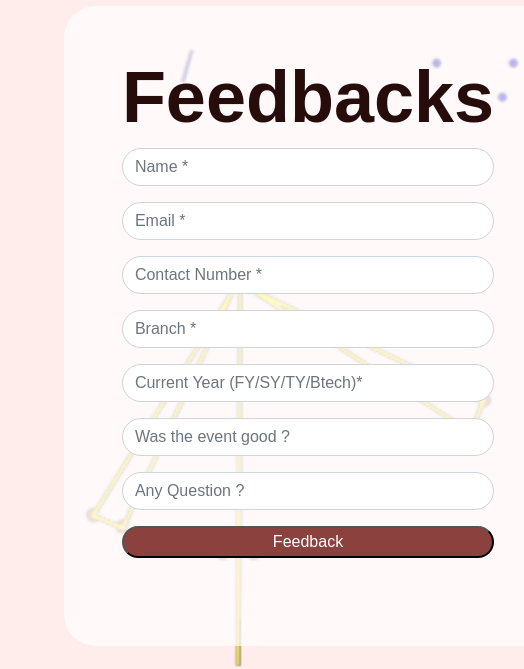
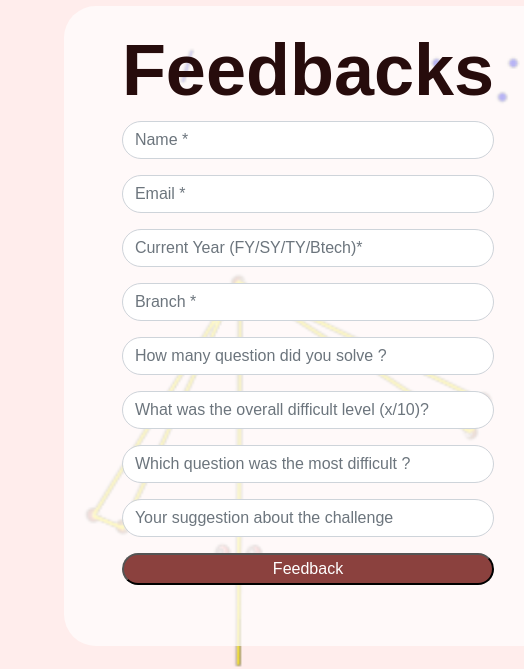
Before and after one commit to SEC-TechTeam/SEC, a plain HTML site: page forms.html in a window 1280 px wide. Shown: the part 202-871 px from the top of the page, 0-524 px from the left. Drawn offline with nearby package versions, Linux system fonts and the light colour scheme.

Commit message:
Event Update

```diff
--- a/forms.html
+++ b/forms.html
@@ -68,7 +68,7 @@
                 <div class="home__data">
                     <h1 class="home__title"style="font-size:9vh;font-weight:800">Feedbacks</h1>
                     <!-- <span class="mobile__title">Feedbacks</span> -->
-                    <form method="post" autocomplete="off" name="google-sheet" id="feedbackform">
+                    <form method="post" autocomplete="on" name="google-sheet" id="feedbackform">
                         <div class="form-group">
                             <input type="text" name="Name" class="form-control" placeholder="Name *" value="" required=""/>
                         </div>
@@ -76,19 +76,22 @@
                             <input type="text" name="Email" class="form-control" placeholder="Email *" value="" required=""/>
                         </div>
                         <div class="form-group">
-                            <input type="number" name="Phone" class="form-control" placeholder="Contact Number *" value="" required=""/>
+                            <input type="text" name="Year" class="form-control" placeholder="Current Year (FY/SY/TY/Btech)*" value="" required=""/>
                         </div>
                         <div class="form-group">
                             <input type="text" name="Branch" class="form-control" placeholder="Branch *" value="" required=""/>
                         </div>
                         <div class="form-group">
-                            <input type="text" name="Year" class="form-control" placeholder="Current Year (FY/SY/TY/Btech)*" value="" required=""/>
+                            <input type="number" name="Question 1" class="form-control" placeholder="How many question did you solve ?" value="" required=""/>
                         </div>
                         <div class="form-group">
-                            <input type="text" name="Feedback" class="form-control" placeholder="Was the event good ?" value="" required=""/>
+                            <input type="number" name="Question 2" class="form-control" placeholder="What was the overall difficult level (x/10)?" value="" wrap="soft" required=""/>
                         </div>
                         <div class="form-group">
-                            <input type="text" name="Questions" class="form-control" placeholder="Any Question ?" value="" wrap="soft" required=""/>
+                            <input type="text" name="Question 3" class="form-control" placeholder="Which question was the most difficult ?" value="" wrap="soft" required=""/>
+                        </div>
+                        <div class="form-group">
+                            <input type="text" name="Suggestions" class="form-control" placeholder="Your suggestion about the challenge" value="" wrap="soft" required=""/>
                         </div>
                         <div class="form-group">
                             <input type="submit" name="submit" class="btnSubmit btn-block" style="cursor: pointer;" value="Feedback" id="sumbit_form"/>
@@ -114,7 +117,7 @@
         <script src="https://cdn.jsdelivr.net/npm/@popperjs/core@2.11.6/dist/umd/popper.min.js" integrity="sha384-oBqDVmMz9ATKxIep9tiCxS/Z9fNfEXiDAYTujMAeBAsjFuCZSmKbSSUnQlmh/jp3" crossorigin="anonymous"></script>
         <script src="https://cdn.jsdelivr.net/npm/bootstrap@5.2.1/dist/js/bootstrap.min.js" integrity="sha384-7VPbUDkoPSGFnVtYi0QogXtr74QeVeeIs99Qfg5YCF+TidwNdjvaKZX19NZ/e6oz" crossorigin="anonymous"></script>
         <script>
-            const scriptURL = 'https://script.google.com/macros/s/AKfycbyBIYPdzInk9cdIEPd3ikZPiAzpqxV-AIkwQxuNivluZDVcHk2e21TUzOZI81grTG5BiA/exec'
+            const scriptURL = 'https://script.google.com/macros/s/AKfycbwLyX14OwVUxzVqmbO63hT28utLXh9rAcXiwWfoxCGjS4MetoUZ5m1mZmob1i4UB2CDqg/exec'
             const form = document.forms['google-sheet']
             const btn = document.getElementById('submit_form');
             form.addEventListener('submit', e => {
```
Also changed, not shown: Events.html (+6 -6 lines), assets/img/6_Companies_30_days.jpeg (added).
